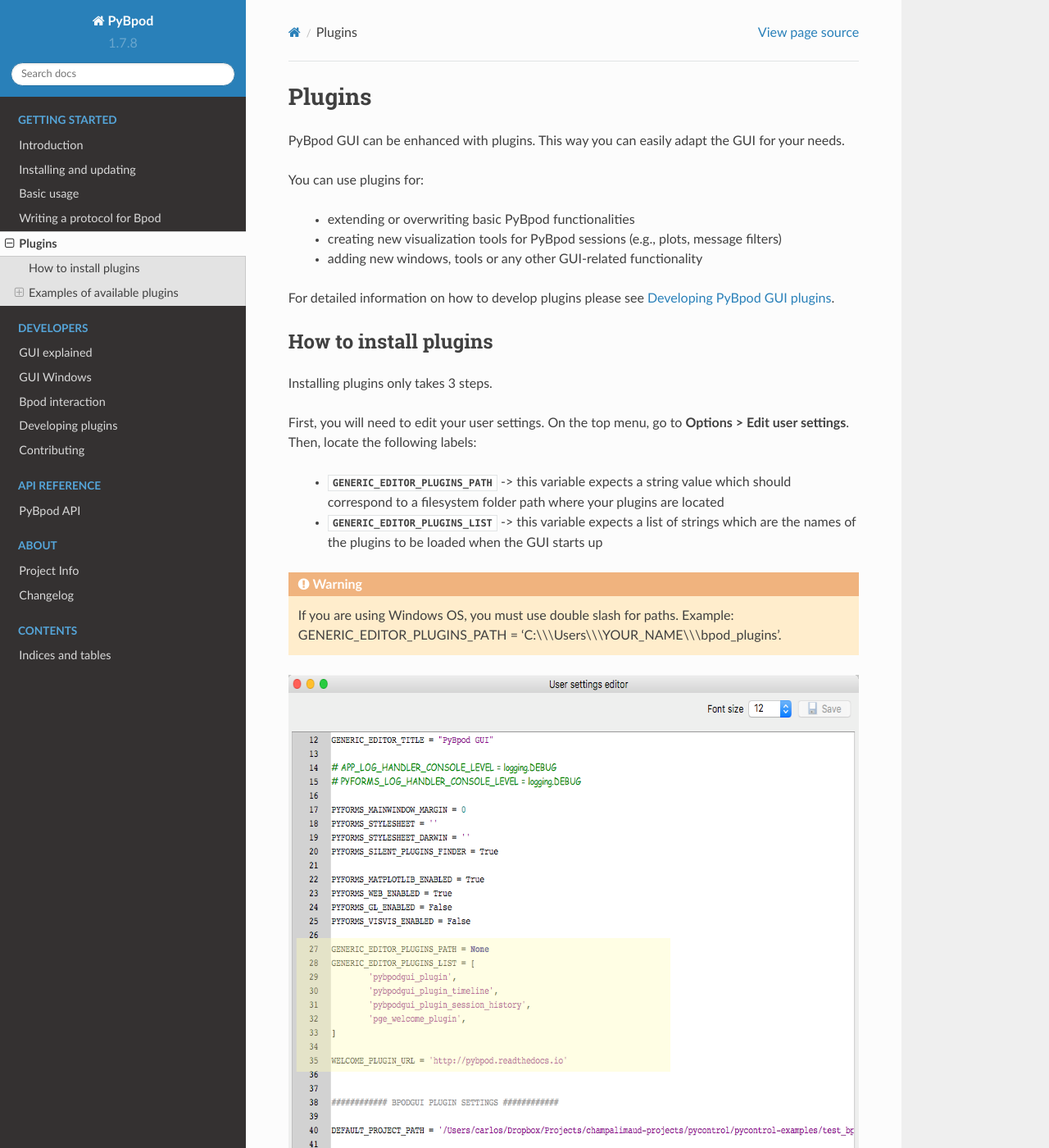
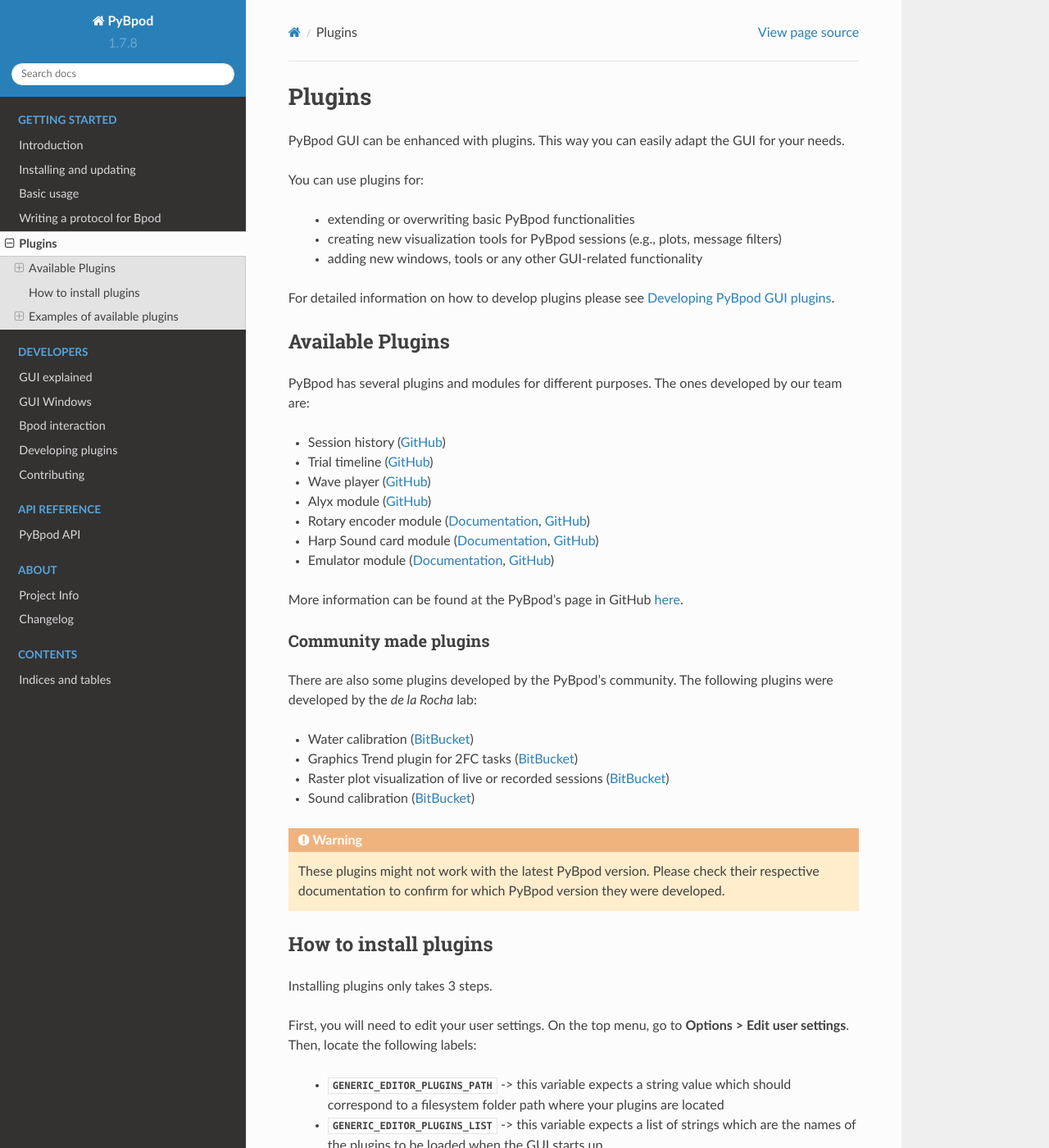
Before and after one commit to pybpod/pybpod, a Sphinx documentation site: the page built from docs/source/getting-started/plugins.rst, in a window 1280 px wide and 1400 px high. Shown: the whole window at 82% size. Built offline with Sphinx 7.4.7 and the Read the Docs theme 2.0.0, drawn with Linux system fonts in a browser that asks for light colours.

Commit message:
Add Plugins to docs

```diff
--- a/docs/source/getting-started/plugins.rst
+++ b/docs/source/getting-started/plugins.rst
@@ -13,6 +13,38 @@
     * adding new windows, tools or any other GUI-related functionality
 
 For detailed information on how to develop plugins please see :ref:`Developing PyBpod GUI plugins <developing_plugins-label>`.
+
+=================
+Available Plugins
+=================
+
+PyBpod has several plugins and modules for different purposes.
+The ones developed by our team are:
+
+* Session history (`GitHub <https://github.com/pybpod/pybpod-gui-plugin-session-history>`_)
+* Trial timeline (`GitHub <https://github.com/pybpod/pybpod-gui-plugin-trial-timeline>`_)
+* Wave player (`GitHub <https://github.com/pybpod/pybpod-gui-plugin-waveplayer>`_)
+* Alyx module (`GitHub <https://github.com/pybpod/pybpod-gui-plugin-alyx>`_)
+* Rotary encoder module (`Documentation <https://pybpod-api-rotary-encoder-module.readthedocs.io/>`_, `GitHub <https://github.com/pybpod/pybpod-gui-plugin-rotaryencoder>`_)
+* Harp Sound card module (`Documentation <https://pybpod-soundcard-module.readthedocs.io/>`_, `GitHub <https://github.com/pybpod/pybpod-gui-plugin-soundcard>`_)
+* Emulator module (`Documentation <https://pybpod-gui-plugin-emulator.readthedocs.io/>`_, `GitHub <https://github.com/pybpod/pybpod-gui-plugin-emulator>`_)
+
+More information can be found at the PyBpod's page in GitHub `here <https://github.com/pybpod>`_.
+
+Community made plugins
+----------------------
+
+There are also some plugins developed by the PyBpod's community.
+The following plugins were developed by the *de la Rocha* lab:
+
+* Water calibration (`BitBucket <https://bitbucket.org/delaRochaLab/water-calibration-plugin/>`_)
+* Graphics Trend plugin for 2FC tasks (`BitBucket <https://bitbucket.org/delaRochaLab/trend-2fc-plugin/src/master-3A/>`_)
+* Raster plot visualization of live or recorded sessions (`BitBucket <https://bitbucket.org/delaRochaLab/raster-plugin/>`_)
+* Sound calibration (`BitBucket <https://bitbucket.org/delaRochaLab/sound-calibration-plugin/src/master-3A/>`_)
+
+.. warning::
+    These plugins might not work with the latest PyBpod version. Please check their respective documentation to confirm for which PyBpod version they were developed.
+
 
 ======================
 How to install plugins
```
